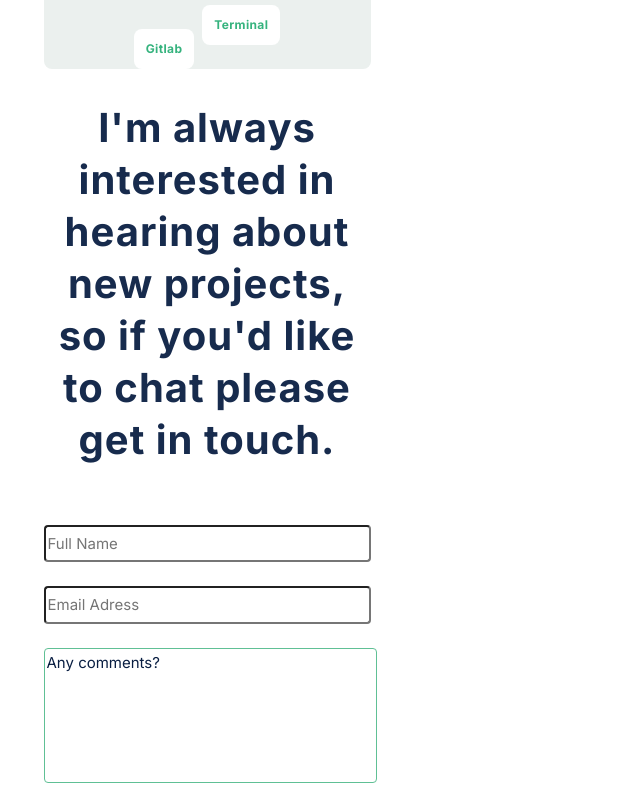
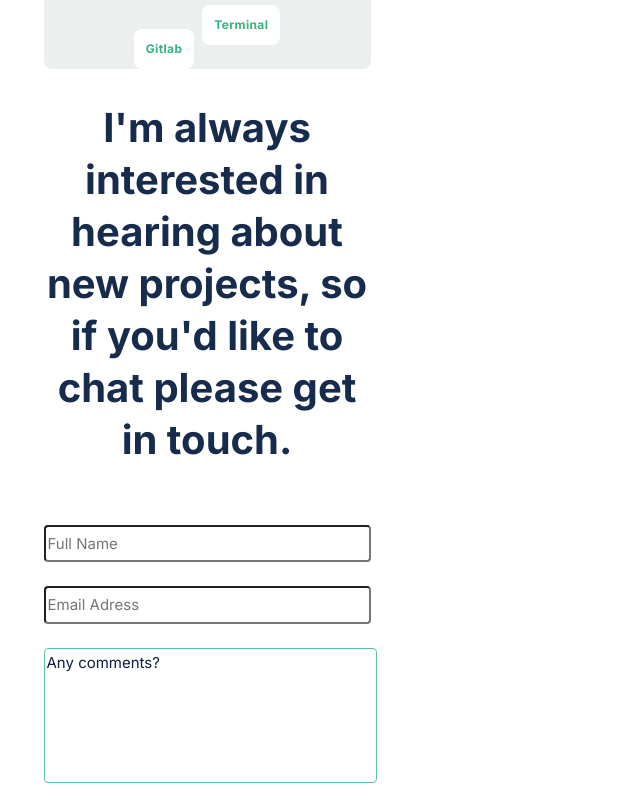
Before and after one commit to rmrmrmr/Portfolio-Website, a website: page index.html in a window 1280 px wide. Shown: the part 5161-5947 px from the top of the page, without its empty margins (433-1073 px from the left). Drawn offline with Linux system fonts and the light colour scheme.

Commit message:
Remove letter-spacing from ContactMeText & adjust indentation

```diff
--- a/index.html
+++ b/index.html
@@ -384,10 +384,10 @@
   <section id="contact">
     <div id="contactMeTextPH">
       <h2 id="contactMeText">
-        I'm always interested
-        in hearing about new projects,
-        so if you'd like to chat please
-        get in touch.
+        I'm always<br>interested in<br>
+        hearing about<br>new projects, so<br>
+        if you'd like to<br>chat please get<br>
+        in touch.
       </h2>
     </div>
     <div id="contactMeBlankSpace"></div>
--- a/styles.css
+++ b/styles.css
@@ -469,7 +469,6 @@ ul {
   font-family: Inter, sans-serif;
   font-weight: 700;
   font-size: 40px;
-  letter-spacing: 1px;
   line-height: 130%;
   text-align: center;
   color: #172b4d;
```
